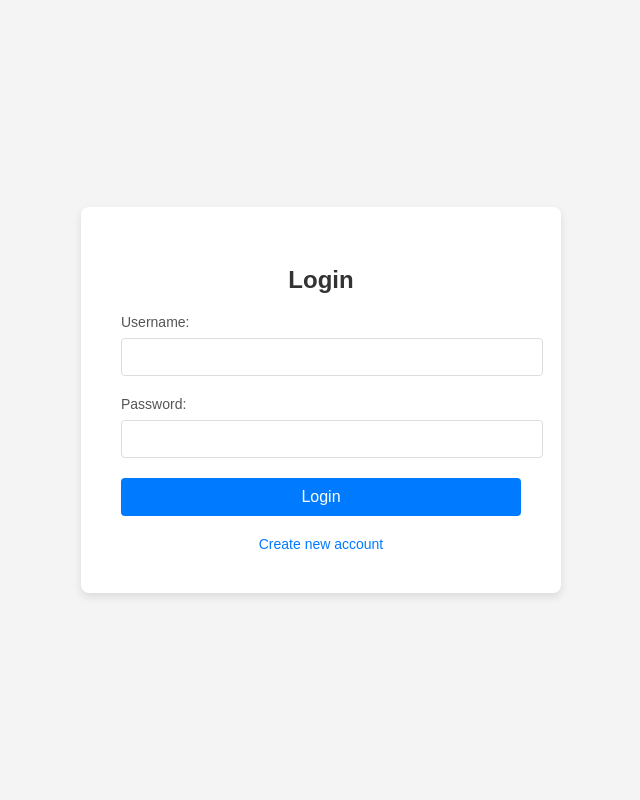
After one commit to arcbsr/Django-api, a Django app: page /login/ in a window 1280 px wide. The commit adds this page. Shown: the whole page, without its empty margins (319-959 px from the left). Run offline with Django 5.2, Linux system fonts and the light colour scheme.

Commit message:
- create login view
- create login view
- added auth in websocket

```diff
--- a/myproject/api/apiviews/RegisterView.py
+++ b/myproject/api/apiviews/RegisterView.py
@@ -7,6 +7,7 @@ from rest_framework  import serializers
 from ..apiserializers.serializers import UserSerializer, LoginSerializer
 from ..models import CustomUser
 from rest_framework import status
+from django.shortcuts import render
 
 class RegisterView(generics.CreateAPIView):
     queryset = CustomUser.objects.all()
--- /dev/null
+++ b/myproject/api/apiviews/userviews.py
@@ -0,0 +1,7 @@
+from django.shortcuts import render
+
+def register_view(request):
+    return render(request, 'register.html')
+
+def login_view(request):
+    return render(request, 'login.html')
--- a/myproject/api/routing.py
+++ b/myproject/api/routing.py
@@ -2,5 +2,5 @@ from django.urls import path
 from .consumers import ChatConsumer
 
 websocket_urlpatterns = [
-    path('ws/notification/<str:room_name>/<str:user_name>/', ChatConsumer.as_asgi()),
+    path('ws/notification/<str:room_name>/', ChatConsumer.as_asgi()),
 ]
--- /dev/null
+++ b/myproject/api/templates/login.html
@@ -0,0 +1,144 @@
+<!DOCTYPE html>
+<html lang="en">
+    <head>
+        <meta charset="UTF-8">
+        <meta name="viewport" content="width=device-width, initial-scale=1.0">
+        <title>Login</title>
+        <style>
+            body {
+                font-family: Arial, sans-serif;
+                background-color: #f4f4f4;
+                display: flex;
+                justify-content: center;
+                align-items: center;
+                height: 100vh;
+                margin: 0;
+            }
+
+            .login-container {
+                background-color: #ffffff;
+                padding: 40px;
+                border-radius: 8px;
+                box-shadow: 0 4px 8px rgba(0, 0, 0, 0.1);
+                max-width: 400px;
+                width: 100%;
+                text-align: center;
+            }
+
+            .login-container h2 {
+                margin-bottom: 20px;
+                font-size: 24px;
+                color: #333;
+            }
+
+            .login-container label {
+                display: block;
+                margin-bottom: 8px;
+                font-size: 14px;
+                color: #555;
+                text-align: left;
+            }
+
+            .login-container input[type="text"],
+            .login-container input[type="password"] {
+                width: 100%;
+                padding: 10px;
+                margin-bottom: 20px;
+                border: 1px solid #ddd;
+                border-radius: 4px;
+                font-size: 14px;
+            }
+
+            .login-container button[type="submit"] {
+                background-color: #007bff;
+                color: #fff;
+                padding: 10px 15px;
+                border: none;
+                border-radius: 4px;
+                font-size: 16px;
+                cursor: pointer;
+                width: 100%;
+                transition: background-color 0.3s ease;
+            }
+
+            .login-container button[type="submit"]:hover {
+                background-color: #0056b3;
+            }
+
+            .login-container a {
+                display: inline-block;
+                margin-top: 20px;
+                text-decoration: none;
+                color: #007bff;
+                font-size: 14px;
+            }
+
+            .login-container a:hover {
+                text-decoration: underline;
+            }
+        </style>
+    </head>
+    <body>
+        <div class="login-container">
+            <h2>Login</h2>
+            <form id="loginForm" method="POST">
+                <label for="username">Username:</label>
+                <input type="text" id="username" name="username" required>
+
+                <label for="password">Password:</label>
+                <input type="password" id="password" name="password" required>
+
+                <button type="submit">Login</button>
+            </form>
+            <a href="/register/">Create new account</a>
+        </div>
+
+    <script>
+        document.getElementById('loginForm').onsubmit = async function(event) {
+            event.preventDefault();
+
+            const username = document.getElementById('username').value;
+            const password = document.getElementById('password').value;
+
+            const response = await fetch('/api/login/', {
+                method: 'POST',
+                headers: {
+                    'Content-Type': 'application/json',
+                },
+                body: JSON.stringify({ username, password })
+            });
+
+            if (response.ok) {
+                const data = await response.json();
+                localStorage.setItem('token', data.result.token);
+                alert(`Login successful! ${localStorage.getItem('token')}`)
+                // window.location.href = `/fifa/${username}/?token=${localStorage.getItem('token')}`;
+                fetch('/dashboard/', {
+                    method: 'GET',
+                    headers: {
+                        'Authorization': 'Token ' + localStorage.getItem('token')  // Add the token from localStorage
+                    },
+                    credentials: 'include'  // Optional: Use this if dealing with cookies as well
+                })
+                .then(response => {
+                    if (response.ok) {
+                        return response.text();
+                    } else {
+                        console.error('Failed to load dashboard.');
+                    }
+                })
+                .then(data => {
+                    document.open();
+                    document.write(data);
+                    document.close();
+                })
+                .catch(error => {
+                    console.error('Error:', error);
+                });
+            } else {
+                alert('Login failed!');
+            }
+        };
+    </script>
+</body>
+</html>
--- a/myproject/api/templates/msg.html
+++ b/myproject/api/templates/msg.html
@@ -39,7 +39,7 @@
     <script>
         const roomName = "{{ room_name }}";
         const websocketProtocol = window.location.protocol === "https:" ? "wss" : "ws";
-        const wsEndpoint = `${websocketProtocol}://${window.location.host}/ws/notification/{{room_name}}/{{user}}/`;
+        const wsEndpoint = `${websocketProtocol}://${window.location.host}/ws/notification/{{room_name}}/?token={{token}}`;
         const chatSocket = new WebSocket(wsEndpoint);
 
         chatSocket.onmessage = function(e) {
--- a/myproject/api/urls.py
+++ b/myproject/api/urls.py
@@ -6,6 +6,7 @@ from rest_framework import routers
 from .apiviews import RegisterView, LoginView
 from .userroles.test import AdminOnlyView, StaffOnlyView, AdminOrStaffView, UserOnlyView
 from .apiviews.Chatting import *
+from .apiviews.userviews import register_view, login_view
 
 router = routers.DefaultRouter(trailing_slash=True)
 urlpatterns = [
@@ -19,8 +20,13 @@ urlpatterns = [
     path('api/admin-or-staff/', AdminOrStaffView.as_view(), name='admin-or-staff'),
     path('api/useronly/', UserOnlyView.as_view(), name='admin-or-staff'),
 
+    # View created
+
     path('', CreateRoom, name='create-room'),
     # path('<str:room_name>/<str:username>/', views.MessageView, name='room'),
 
     path('<str:room_name>/<str:username>/', MessageView2, name='room'),
+    path('register/', register_view, name='register'),
+    path('login/', login_view, name='login'),
+    path('dashboard/', DashboardView.as_view(), name='dashboard'),
 ]
--- a/myproject/myproject/settings.py
+++ b/myproject/myproject/settings.py
@@ -25,7 +25,7 @@ SECRET_KEY = 'django-insecure-9+cm1pg(1g=b1%og*sud0+x7*t6b3vcoxw!ci#ux4^@j_9)rv4
 # SECURITY WARNING: don't run with debug turned on in production!
 DEBUG = True
 
-ALLOWED_HOSTS = ['159.223.119.17','127.0.0.1']
+ALLOWED_HOSTS = ['159.223.119.17','127.0.0.1','localhost']
 
 
 # Application definition
@@ -85,7 +85,9 @@ TEMPLATES = [
 
 WSGI_APPLICATION = 'myproject.wsgi.application'
 ASGI_APPLICATION = 'myproject.asgi.application'
-
+# important in serer side
+# uninstall channels and daphne
+# python -m pip install -U channels["daphne"]
 CHANNEL_LAYERS = {
     "default": {"BACKEND": "channels.layers.InMemoryChannelLayer"},
 }
```
Also changed, not shown: myproject/api/apiviews/Chatting.py (+121 -1 lines), myproject/api/consumers.py (+10 -6 lines), myproject/api/middleware.py (added, +27 -0 lines), myproject/api/templates/dashboard.html (added, +38 -0 lines), myproject/api/templates/register.html (added, +120 -0 lines), myproject/myproject/asgi.py (+13 -4 lines), myproject/api/migrations/0005_room_message.py (added).
